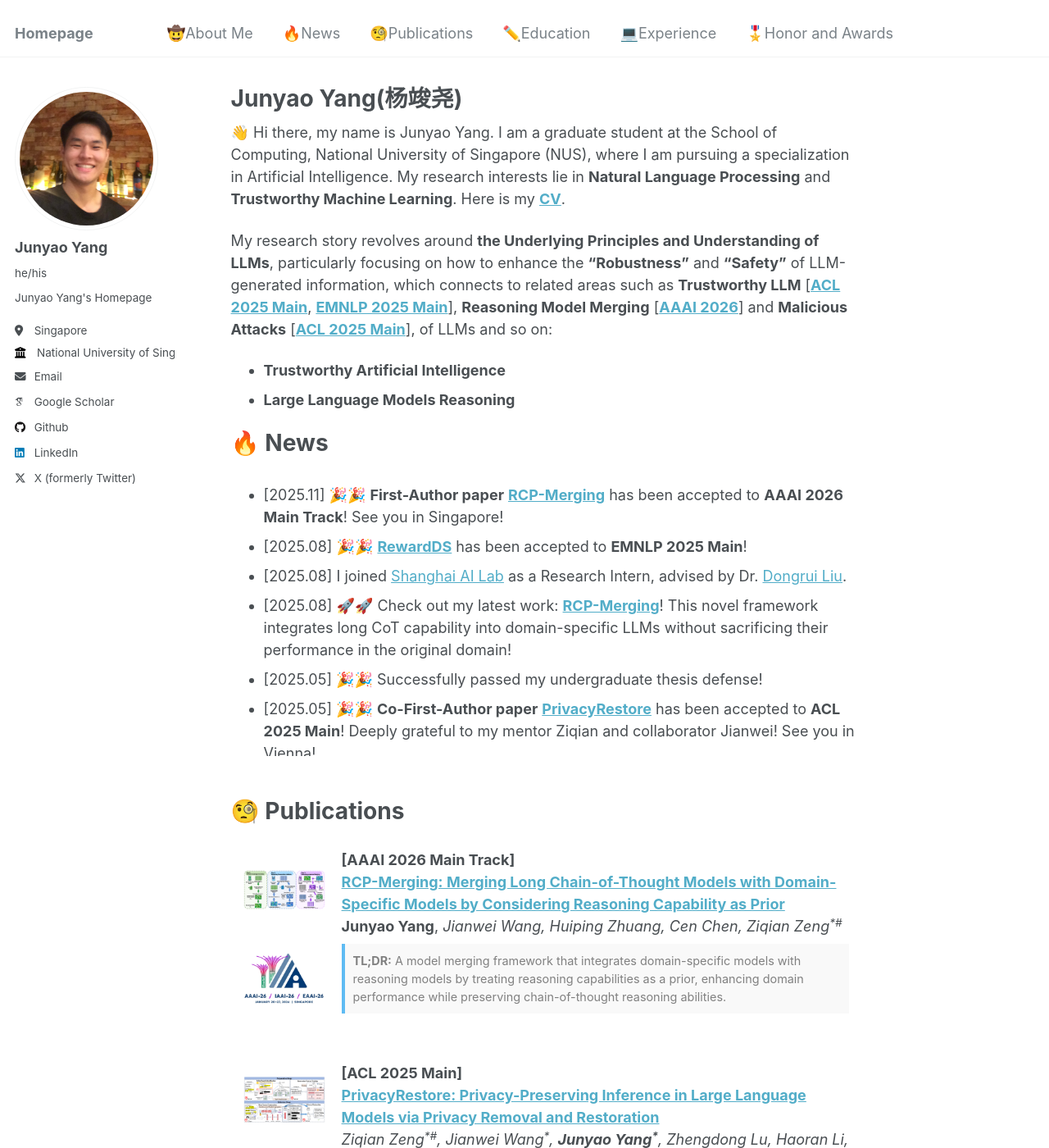
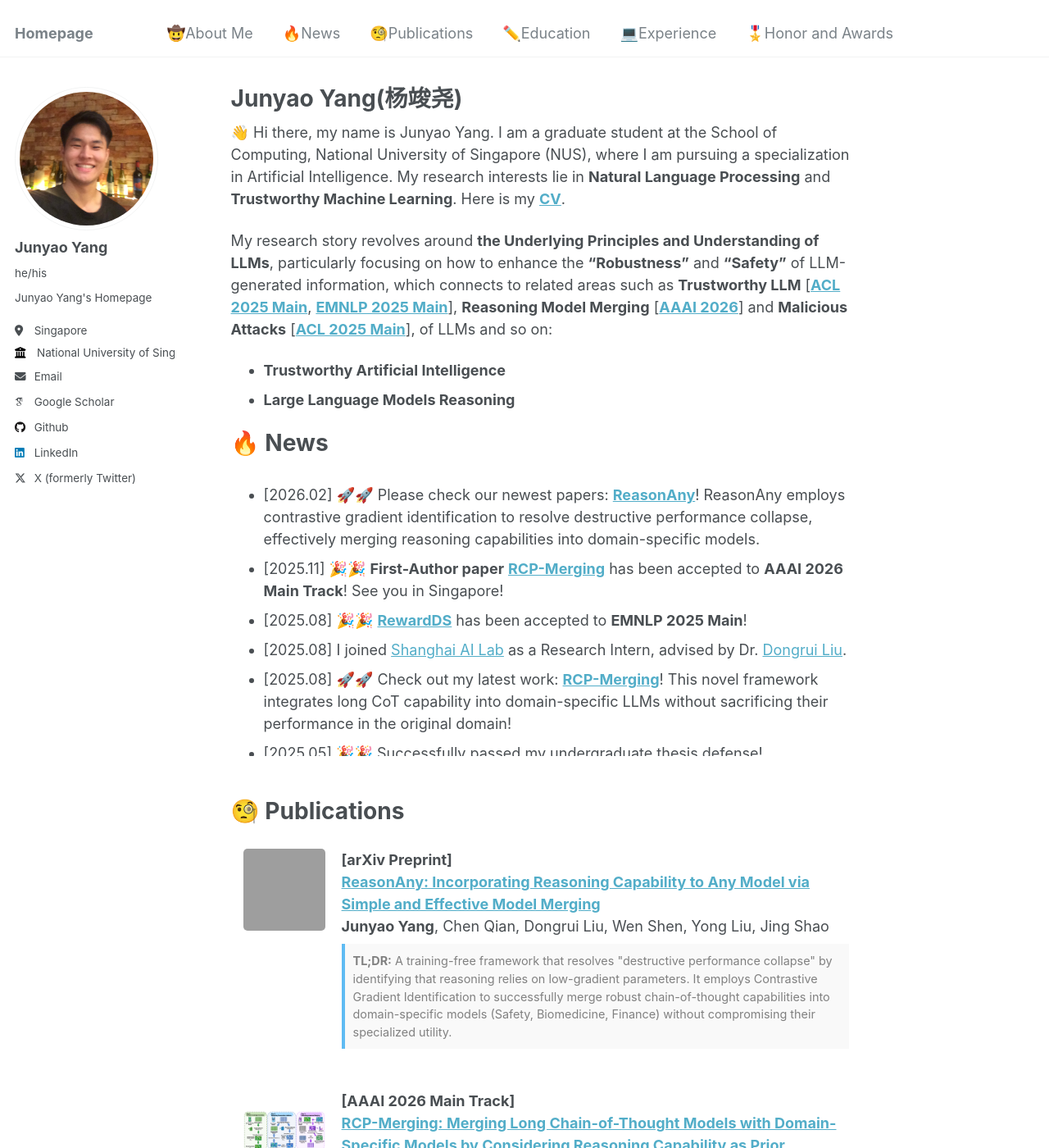
Before and after one commit to jyyang26/jyyang26.github.io, a Jekyll site: the page built from _pages/about.md, in a window 1280 px wide and 1400 px high. Shown: the whole window at 82% size. Built offline with Jekyll 4.4.1, drawn with Linux system fonts in a browser that asks for light colours; some web fonts are replaced; grey boxes are pictures that could not be loaded.

Commit message:
Update about.md

```diff
--- a/_pages/about.md
+++ b/_pages/about.md
@@ -25,6 +25,9 @@ My research story revolves around **the Underlying Principles and Understanding
 # 🔥 News {#news}
 <div style="max-height: 350px; overflow-y: auto;">
   <ul>
+    <li>
+      [2026.02] 🚀🚀 Please check our newest papers: <strong><a href="https://arxiv.org/abs/2601.05560" style="text-decoration: underline; color: #52ADC8;">ReasonAny</a></strong>! ReasonAny employs contrastive gradient identification to resolve destructive performance collapse, effectively merging reasoning capabilities into domain-specific models.
+    </li>
     <li>
       [2025.11] 🎉🎉 <strong>First-Author paper</strong> <a href="https://arxiv.org/abs/2508.03140" style="text-decoration: underline; color: #52ADC8;"><strong>RCP-Merging</strong></a> has been accepted to <strong>AAAI 2026 Main Track</strong>! See you in Singapore!
     </li>
@@ -70,34 +73,6 @@ My research story revolves around **the Underlying Principles and Understanding
 
 # 🧐 Publications {#research}
 
-<!-- <p>
-  <a href="https://arxiv.org/abs/2508.03140">
-    <img src="images/rcp.png" alt="rcp" style="float: left;  margin-right: 20px; margin-left: 20px;; width: 120px; height: 120px;">
-  </a>
-</p>
-**[RCP-Merging: Merging Long Chain-of-Thought Models with Domain-Specific Models by Considering Reasoning Capability as Prior](https://arxiv.org/abs/2508.03140)**<br>
-**Junyao Yang**, *Jianwei Wang, Huiping Zhuang, Cen Chen, Ziqian Zeng<sup>\*\#</sup>*<br>
-**AAAI 2026** <br>
-
-<p>
-  <a href="https://arxiv.org/abs/2406.01394">
-    <img src="images/restore.png" alt="restore" style="float: left; margin-right: 20px; margin-left: 20px;; width: 120px; height: 120px;">
-  </a>
-</p>
-**[ACL 2025 Main]** **[PrivacyRestore: Privacy-Preserving Inference in Large Language Models via Privacy Removal and Restoration](https://arxiv.org/abs/2406.01394)**<br>
-*Ziqian Zeng<sup>\*\#</sup>, Jianwei Wang<sup>\*</sup>, **Junyao Yang<sup>\*</sup>**, Zhengdong Lu, Haoran Li, Huiping Zhuang, Cen Chen*<br>
-<br>
-
-<p>
-  <a href="https://arxiv.org/abs/2502.18517">
-    <img src="images/rewardds.png" alt="rewardds" style="float: left; margin-right: 20px; margin-left: 20px;; width: 120px; height: 120px;">
-  </a>
-</p>
-**[EMNLP 2025 Main]** <br>
-**[RewardDS: Privacy-Preserving Fine-Tuning for Large Language Models via Reward Driven Data Synthesis](https://arxiv.org/abs/2502.18517)**<br>
-*Jianwei Wang, Chengming Shi, **Junyao Yang**, Haoran Li, Huiping Zhuang, Cen Chen, Ziqian Zeng<sup>\#</sup>*<br>
- <br> -->
-
 <style>
   /* 定义悬浮卡片样式 */
   .paper-card {
@@ -115,6 +90,24 @@ My research story revolves around **the Underlying Principles and Understanding
     transform: translateY(-2px);
   }
 </style>
+
+
+<div class="paper-card">
+  <div style="width: 100px; margin-right: 20px; flex-shrink: 0; display: flex; flex-direction: column; gap: 10px;">
+    <a href="https://arxiv.org/abs/2601.05560" style="display: block;">
+      <img src="images/ReasonAny_github_main_fig.png" alt="ReasonAny" style="width: 100px; height: 100px; object-fit: cover; border-radius: 5px; display: block;">
+    </a>
+  </div>
+
+  <div style="flex: 1;">
+    <strong>[arXiv Preprint]</strong><br>
+    <strong><a href="https://arxiv.org/abs/2601.05560" style="text-decoration: underline; color: #52ADC8;">ReasonAny: Incorporating Reasoning Capability to Any Model via Simple and Effective Model Merging</a></strong><br>
+    <strong>Junyao Yang</strong>, Chen Qian, Dongrui Liu, Wen Shen, Yong Liu, Jing Shao<br>
+    <div style="background-color: #f9f9f9; border-left: 4px solid #5fbbf3; padding: 10px; color: #808080; font-size: 80%; margin-top: 8px;">
+      <strong>TL;DR:</strong> A training-free framework that resolves "destructive performance collapse" by identifying that reasoning relies on low-gradient parameters. It employs Contrastive Gradient Identification to successfully merge robust chain-of-thought capabilities into domain-specific models (Safety, Biomedicine, Finance) without compromising their specialized utility.
+    </div>
+  </div>
+</div>
 
 <div class="paper-card">
   <div style="width: 100px; margin-right: 20px; flex-shrink: 0; display: flex; flex-direction: column; gap: 10px;">
```
